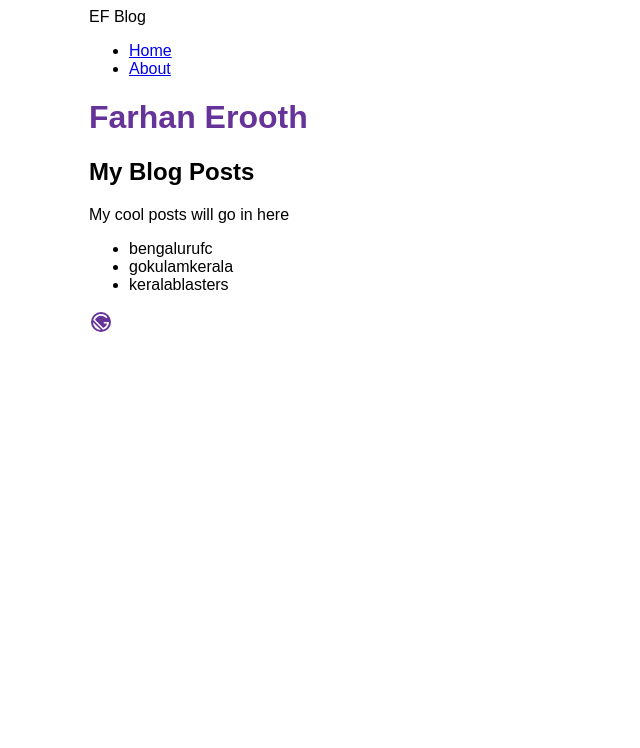
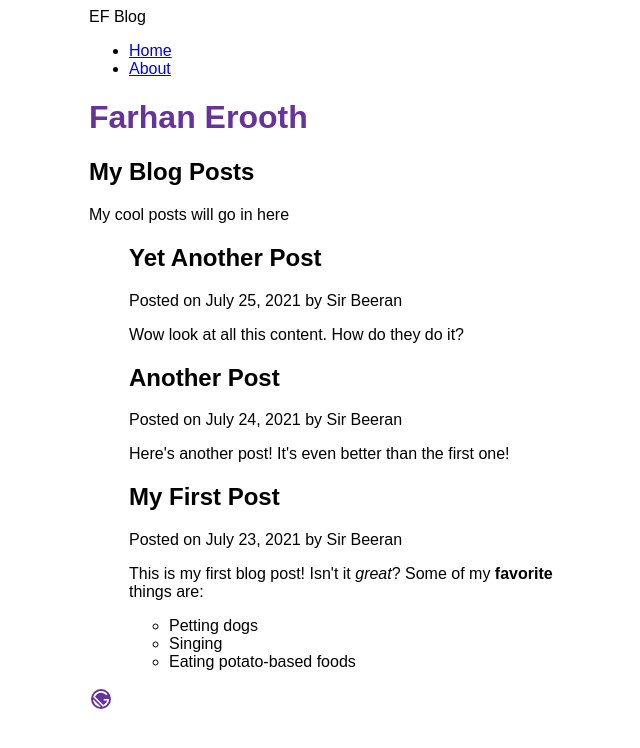
Before and after one commit to farhanmae/ef-blog, a Gatsby site: page / in a window 1280 px wide. Shown: the whole page, without its empty margins (301-941 px from the left). Built offline with nearby package versions, Linux system fonts and the light colour scheme; Gatsby itself is replaced by a stand-in of ours.

Commit message:
Contents added

```diff
--- a/blog/bengalurufc.mdx
+++ b/blog/bengalurufc.mdx
@@ -0,0 +1,13 @@
+---
+name: "All About Bengaluru FC"
+datePublished: "2013-07-12"
+author: "Sir Beeran"
+title: "My First Post"
+date: "2021-07-23"
+---
+
+This is my first blog post! Isn't it *great*?
+Some of my **favorite** things are:
+* Petting dogs
+* Singing
+* Eating potato-based foods
--- a/blog/gokulamkerala.mdx
+++ b/blog/gokulamkerala.mdx
@@ -0,0 +1,9 @@
+---
+name: "All About Gokulam Kerala FC"
+datePublished: "2018-07-12"
+author: "Sir Beeran"
+title: "Another Post"
+date: "2021-07-24"
+---
+
+Here's another post! It's even better than the first one!
--- a/blog/keralablasters.mdx
+++ b/blog/keralablasters.mdx
@@ -0,0 +1,9 @@
+---
+name: "All About Kerala Blasters FC"
+datePublished: "2015-07-12"
+author: "Sir Beeran"
+title: "Yet Another Post"
+date: "2021-07-25"
+---
+
+Wow look at all this content. How do they do it?
--- a/gatsby-config.js
+++ b/gatsby-config.js
@@ -14,5 +14,6 @@
         path: `${__dirname}/blog`,
       }
     },
+    "gatsby-plugin-mdx",
   ]
 }
--- a/package.json
+++ b/package.json
@@ -15,8 +15,11 @@
     "clean": "gatsby clean"
   },
   "dependencies": {
+    "@mdx-js/mdx": "^1.6.22",
+    "@mdx-js/react": "^1.6.22",
     "gatsby": "^4.14.1",
     "gatsby-plugin-image": "^2.14.1",
+    "gatsby-plugin-mdx": "^3.14.0",
     "gatsby-plugin-react-helmet": "^5.14.0",
     "gatsby-plugin-sharp": "^4.14.1",
     "gatsby-source-filesystem": "^4.14.0",
--- a/src/pages/index.js
+++ b/src/pages/index.js
@@ -1,5 +1,6 @@
 import * as React from 'react'
 import { graphql } from 'gatsby'
+import { MDXRenderer } from 'gatsby-plugin-mdx'
 
 import Layout from "../components/layout"
 import { heading } from '../components/layout.module.css'
@@ -14,8 +15,12 @@
       <p>My cool posts will go in here</p>
       <ul>
         {
-          data.allFile.nodes.map(node => (
-            <li key={node.name}>{node.name}</li>
+          data.allMdx.nodes.map(node => (
+            <article key={node.id}>
+              <h2>{node.frontmatter.title}</h2>
+              <p>Posted on {node.frontmatter.date} by {node.frontmatter.author}</p>
+              <MDXRenderer>{node.body}</MDXRenderer>
+            </article>
           ))
         }
       </ul>
@@ -29,9 +34,17 @@
 
 export const query = graphql`
   query {
-    allFile(filter: {sourceInstanceName: {eq: "blog"}}) {
+    allMdx(sort: {fields: frontmatter___date, order: DESC}) {
       nodes {
-        name
+        frontmatter {
+          author
+          date(formatString: "MMMM D, YYYY")
+          name
+          title
+          datePublished(formatString: "MMMM D, YYYY")
+        }
+        id
+        body
       }
     }
   }
```
Also changed, not shown: 1 other file.
